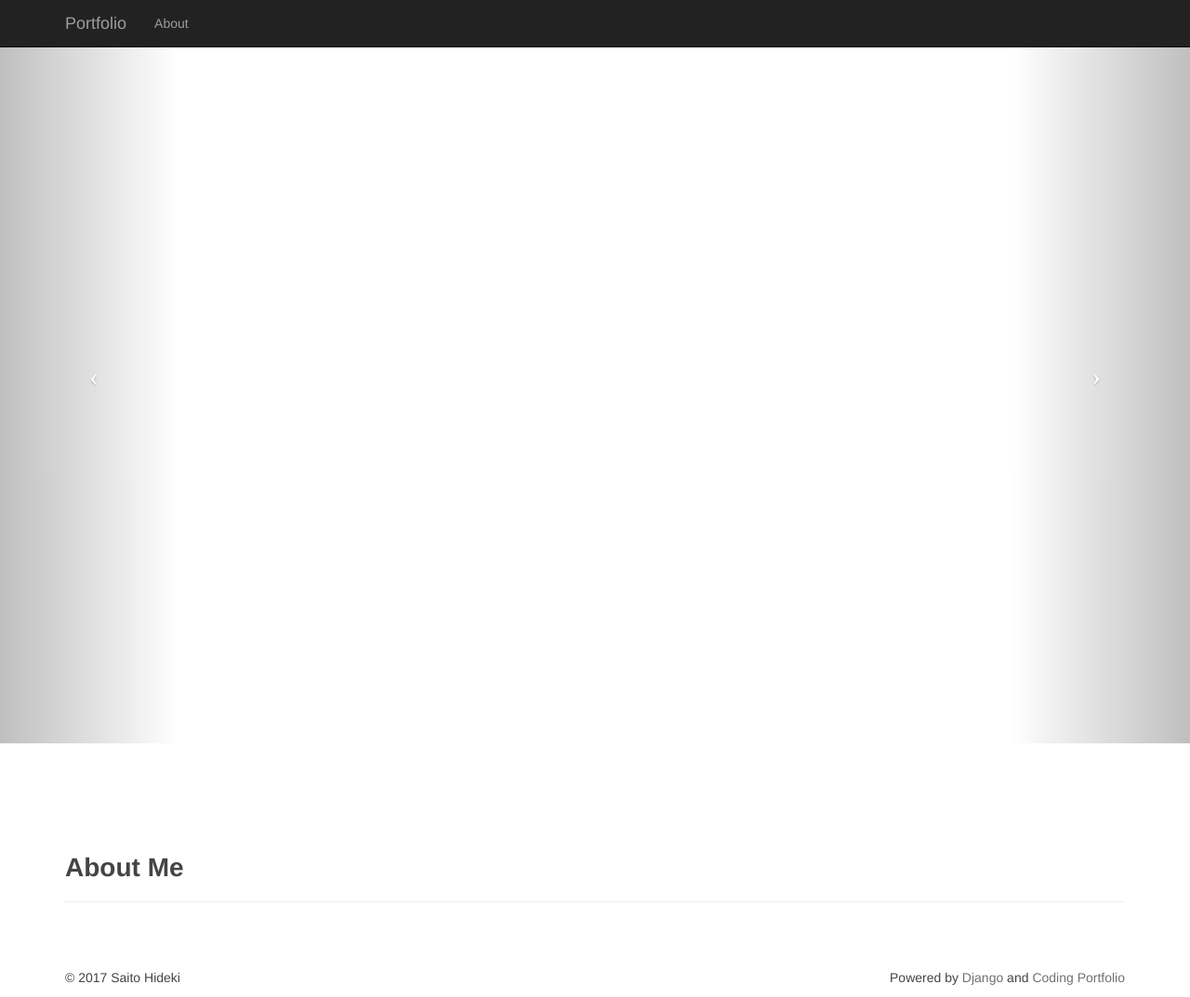
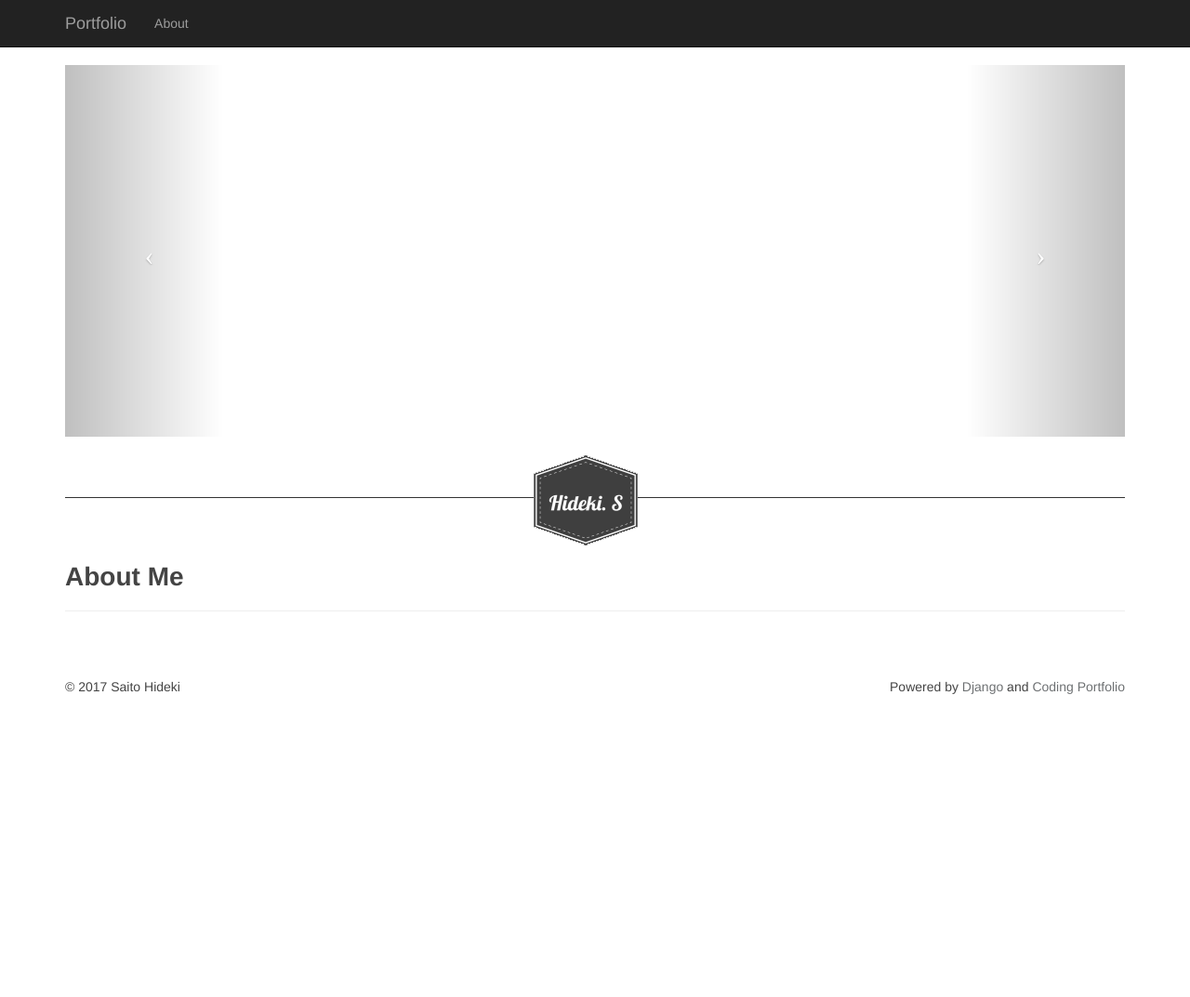
Before and after one commit to hideki-saito/portfolio, a Django app: page / in a window 1280 px wide. Shown: the whole page at 93% size. After the commit the page ends 747 px from the top, so only its background shows below. Run offline with Django 3.2, Linux system fonts and the light colour scheme; data that the repository does not hold is empty; some libraries are stand-ins or nearby versions.

Commit message:
change homepage like marksandspencer.com

```diff
--- a/coding_portfolio/static/css/style.css
+++ b/coding_portfolio/static/css/style.css
@@ -420,3 +420,18 @@ a.back_to_top {
     left:0;
     z-index:1;
 }
+
+.footer_bottom {
+    width:100%;
+    text-align:center;
+    border-bottom: 1px solid #333;
+    line-height:0.1em;
+    margin:35px 0 70px;
+}
+
+.footer_bottom img {
+    position:absolute;
+    top:-10px;
+    left:50%;
+    margin-left:-66px;
+}
--- a/coding_portfolio/templates/index.html
+++ b/coding_portfolio/templates/index.html
@@ -22,7 +22,7 @@
                     <div class="col-md-4">
                         <a href="{{project.get_absolute_url}}" style="text-decoration:none;">
                         <img class="thumbnail project_thumbnail" alt="Thumbnail" src="{{project.get_thumbnail}}">
-                        <h2 style="text-align:center;">{{project.name}}</h2></a>
+                        <span style="display:block; font-size:1.8em; text-align:center;">{{project.name}}</span></a>
                     </div>
                     {% endfor %}
                 </div><br/> <br/>
--- a/coding_portfolio/templates/layout.html
+++ b/coding_portfolio/templates/layout.html
@@ -25,7 +25,8 @@
 <body>
     {% include 'header.html' %}
     {% block slide %} {% endblock %}
-    <section id="content" class="container" style="margin-top:100px;">
+    <section id="content" class="container" style="margin-top: 30px; position:relative;">
+        <div class="footer_bottom"><img src="{% static 'img/logo.PNG' %}"></div>
         {% block content %} {% endblock %}
         <hr />
     </section>
--- a/coding_portfolio/templates/slide.html
+++ b/coding_portfolio/templates/slide.html
@@ -1,6 +1,7 @@
 {% load static %}
 
-<section id="slide" style="width:100%; height:100%;">
+<section id="slide" class="container" style="height:50%; margin-top:70px">
+
         <div id="myCarousel" class="carousel slide">
             <!-- Indicators -->
             <ol class="carousel-indicators">
@@ -42,4 +43,5 @@
                 <span class="icon-next"></span>
             </a>
         </div>
+
 </section>
```
Lines whose indentation alone changed are shown as unchanged.
